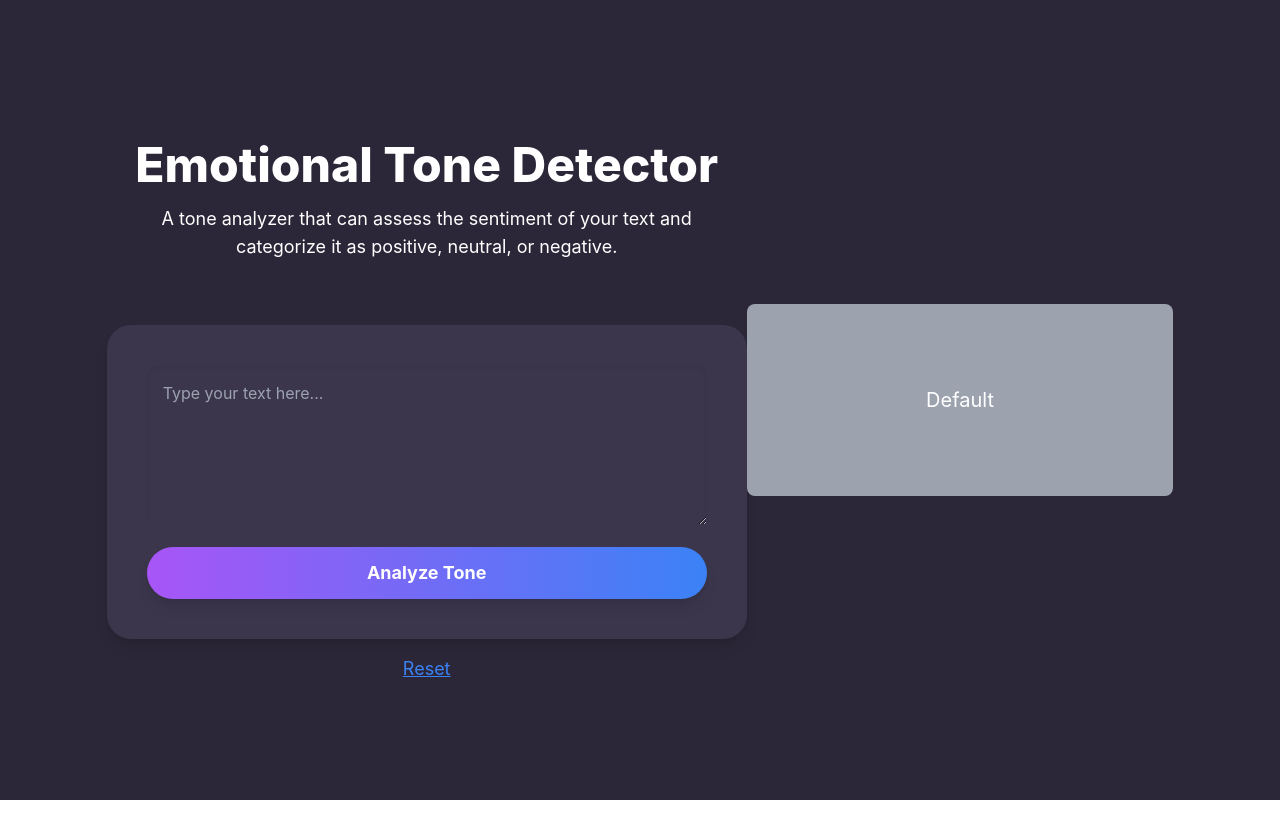
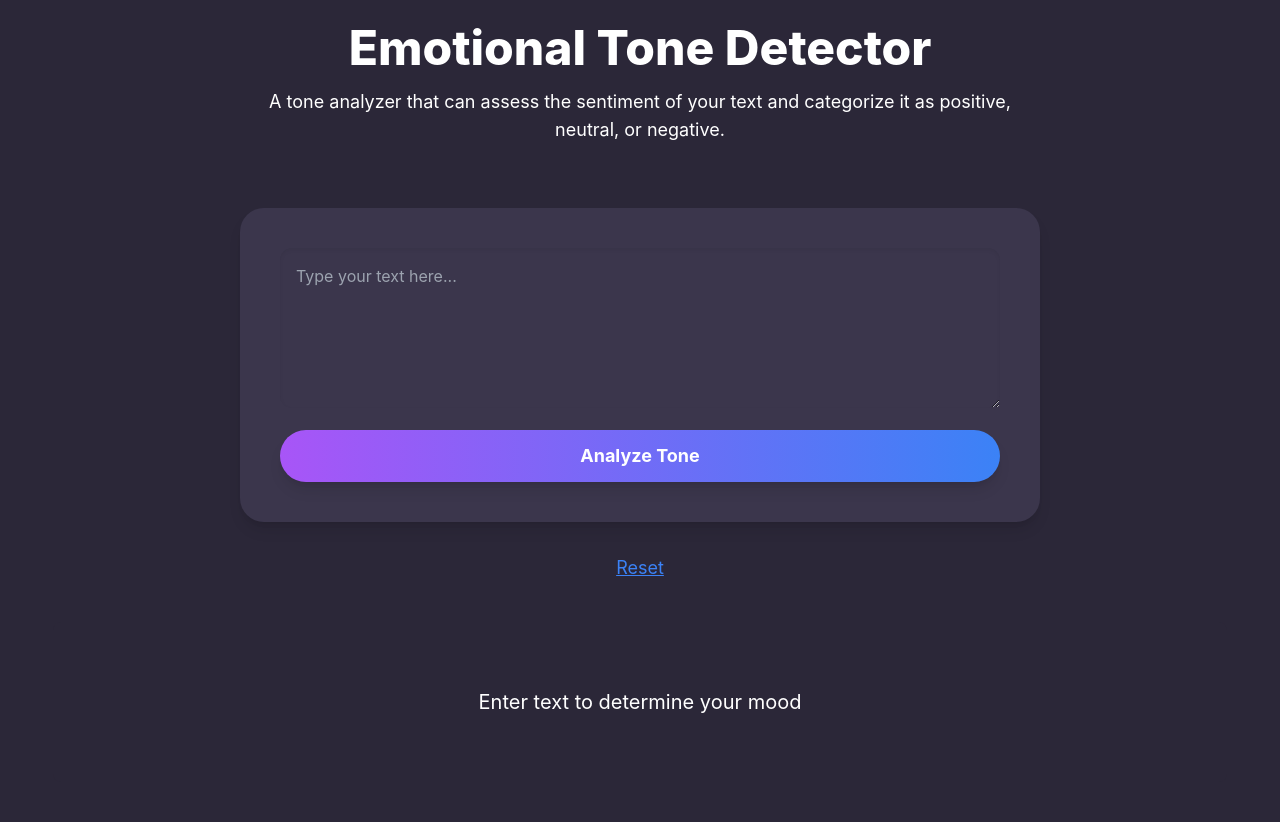
Before and after one commit to SHivit700/Visualization-of-survey-data, a React (Create React App) app in the folder survey_visualization_app/: page / in a window 1280 px wide. Before the commit the page ends 800 px from the top, so only its background shows below. Built offline with nearby package versions, Linux system fonts and the light colour scheme.

Commit message:
Carousel fits to occupy remaining height

```diff
--- a/survey_visualization_app/src/components/Home.tsx
+++ b/survey_visualization_app/src/components/Home.tsx
@@ -3,9 +3,7 @@ import { analyzeTone } from "../utils/api";
 
 export const HomePage = () => {
     const [text, setText] = useState<string>('');
-    const [tone, setTone] = useState<string>('');
     const [error, setError] = useState<string | null>(null);
-    const [displayTone, setDisplayTone] = useState<boolean>(false);
     const [loading, setLoading] = useState<boolean>(false); // State to track loading status
     const [activeIndex, setActiveIndex] = useState<number>(0); // State to track the active card
 
@@ -15,9 +13,7 @@ export const HomePage = () => {
 
         // Reset the states when form is submitted
         setError(null);
-        setDisplayTone(false);
         setLoading(true);
-        setTone('')
         setActiveIndex(0); // Reset active card
 
         // Error: no text entered
@@ -39,17 +35,13 @@ export const HomePage = () => {
 
             // Set tone based on sentiment score
             if (sentimentScore > 0.25) {
-                setTone('positive');
                 setActiveIndex(1);
             } else if (sentimentScore < -0.25) {
-                setTone('negative');
                 setActiveIndex(2);
             } else {
-                setTone('neutral');
                 setActiveIndex(3);
             }
 
-            setDisplayTone(true); // Display the tone result
         } catch (err) {
             setError("There was an error analyzing the tone. Please try again later.");
         } finally {
@@ -59,20 +51,8 @@ export const HomePage = () => {
 
     const resetTone = () => {
         setText('');
-        setTone('default');
-        setDisplayTone(false);
         setError(null);
         setActiveIndex(0)
-    };
-
-    const getCarouselTransform = (index: number) => {
-        switch (index) {
-            case 0: return 'translate-x-0';            // Default card
-            case 1: return '-translate-x-[100%]';      // Positive card
-            case 2: return '-translate-x-[200%]';      // Negative card
-            case 3: return '-translate-x-[300%]';      // Neutral card
-            default: return 'translate-x-0';
-        }
     };
 
     // Get the card classes based on the tone
@@ -85,13 +65,13 @@ export const HomePage = () => {
             case 'neutral':
                 return 'bg-gradient-to-br from-gray-400 to-gray-300';
             default:
-                return 'bg-gray-400';
+                return 'bg-[#2b2738]';
         }
     };
 
     return (
-        <div className="min-h-screen bg-[#2b2738] flex items-center justify-center">
-            <div className="w-1/2">
+        <div className="min-h-screen bg-[#2b2738] flex flex-col items-center">
+            <div className="flex flex-col w-full max-w-[800px]">
                 {/* Form Section */}
                 <header className="text-center p-6 mb-10">
                     <h1 className="text-5xl font-extrabold text-white mb-4">Emotional Tone Detector</h1>
@@ -100,7 +80,7 @@ export const HomePage = () => {
                     </p>
                 </header>
 
-                <form onSubmit={handleSubmit} className="shadow-lg rounded-3xl p-10 w-full bg-[#3b364c]">
+                <form onSubmit={handleSubmit} className="shadow-lg rounded-3xl p-10 w-full bg-[#3b364c] mb-4">
                     <textarea
                         className="w-full h-40 p-4 mb-4 rounded-xl focus:ring-4 focus:ring-purple-300 shadow-inner bg-[#3b364c] border-none text-white"
                         placeholder="Type your text here..."
@@ -119,34 +99,34 @@ export const HomePage = () => {
             </div>
 
             {/* Carousel Section */}
-            <div className="relative w-1/3 h-48 overflow-hidden">
-                <div
-                    className={`flex transition-transform duration-500 ease-in-out ${getCarouselTransform(activeIndex)}`}
-                >
+            <div className="flex-grow w-11/12 flex overflow-hidden min-h-40 m-10">
+                <div className="w-full flex transition-transform duration-1000 ease-in-out" style={{
+                    transform: `translateX(-${activeIndex * 100}%)` // Calculate transform based on activeIndex
+                }}>
                     {/* Default Tone Card */}
-                    <div className="w-full flex-shrink-0">
-                        <div className={`${getCardClass('default')} w-full h-48 rounded-lg flex items-center justify-center text-white`}>
-                            <p className="text-xl">Default</p>
+                    <div className="w-full flex-shrink-0 h-full">
+                        <div className={`${getCardClass('default')} w-full h-full rounded-lg flex items-center justify-center text-white`}>
+                            <p className="text-xl">Enter text to determine your mood</p>
                         </div>
                     </div>
 
                     {/* Positive Tone Card */}
-                    <div className="w-full flex-shrink-0">
-                        <div className={`${getCardClass('positive')} w-full h-48 rounded-lg flex items-center justify-center text-white`}>
+                    <div className="w-full flex-shrink-0 h-full">
+                        <div className={`${getCardClass('positive')} w-full h-full rounded-lg flex items-center justify-center text-white`}>
                             <p className="text-xl">Positive</p>
                         </div>
                     </div>
 
                     {/* Negative Tone Card */}
-                    <div className="w-full flex-shrink-0">
-                        <div className={`${getCardClass('negative')} w-full h-48 rounded-lg flex items-center justify-center text-white`}>
+                    <div className="w-full flex-shrink-0 h-full">
+                        <div className={`${getCardClass('negative')} w-full h-full rounded-lg flex items-center justify-center text-white`}>
                             <p className="text-xl">Negative</p>
                         </div>
                     </div>
 
                     {/* Neutral Tone Card */}
-                    <div className="w-full flex-shrink-0">
-                        <div className={`${getCardClass('neutral')} w-full h-48 rounded-lg flex items-center justify-center text-white`}>
+                    <div className="w-full flex-shrink-0 h-full">
+                        <div className={`${getCardClass('neutral')} w-full h-full rounded-lg flex items-center justify-center text-white`}>
                             <p className="text-xl">Neutral</p>
                         </div>
                     </div>
```
